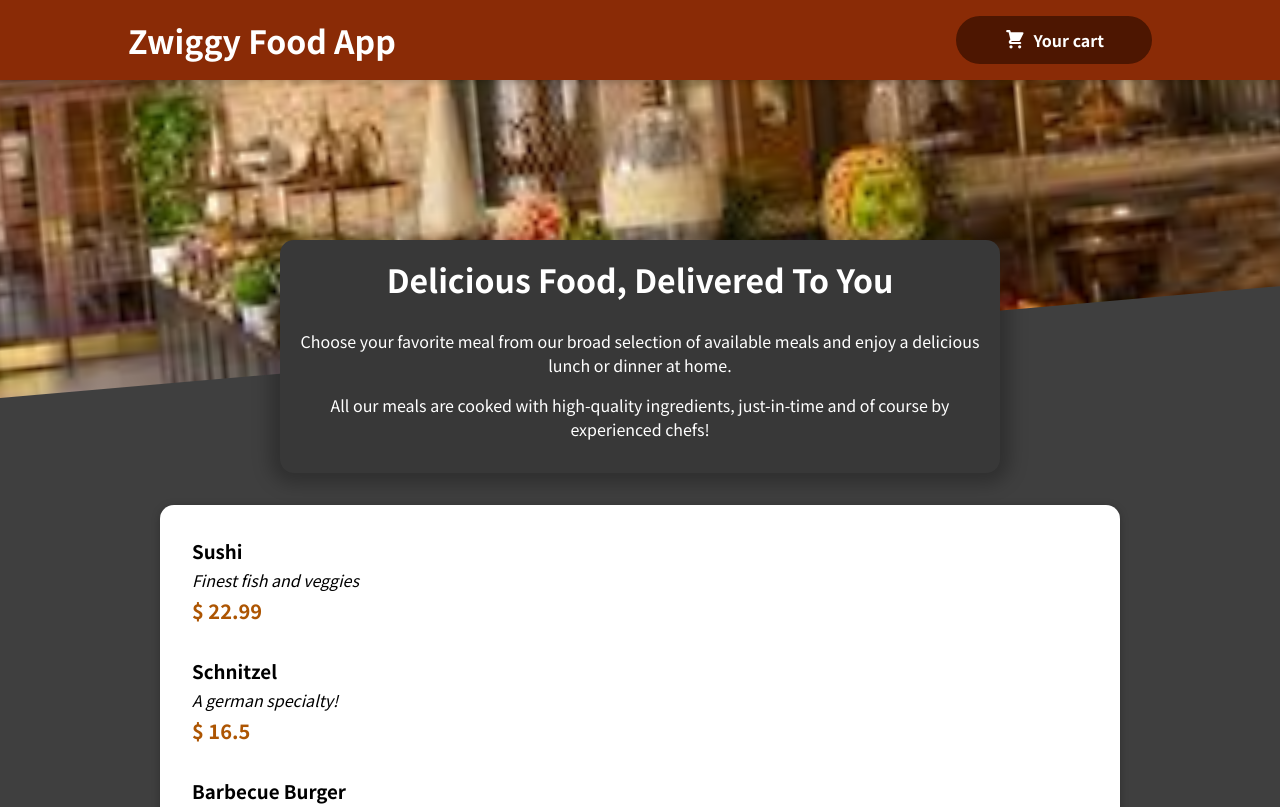
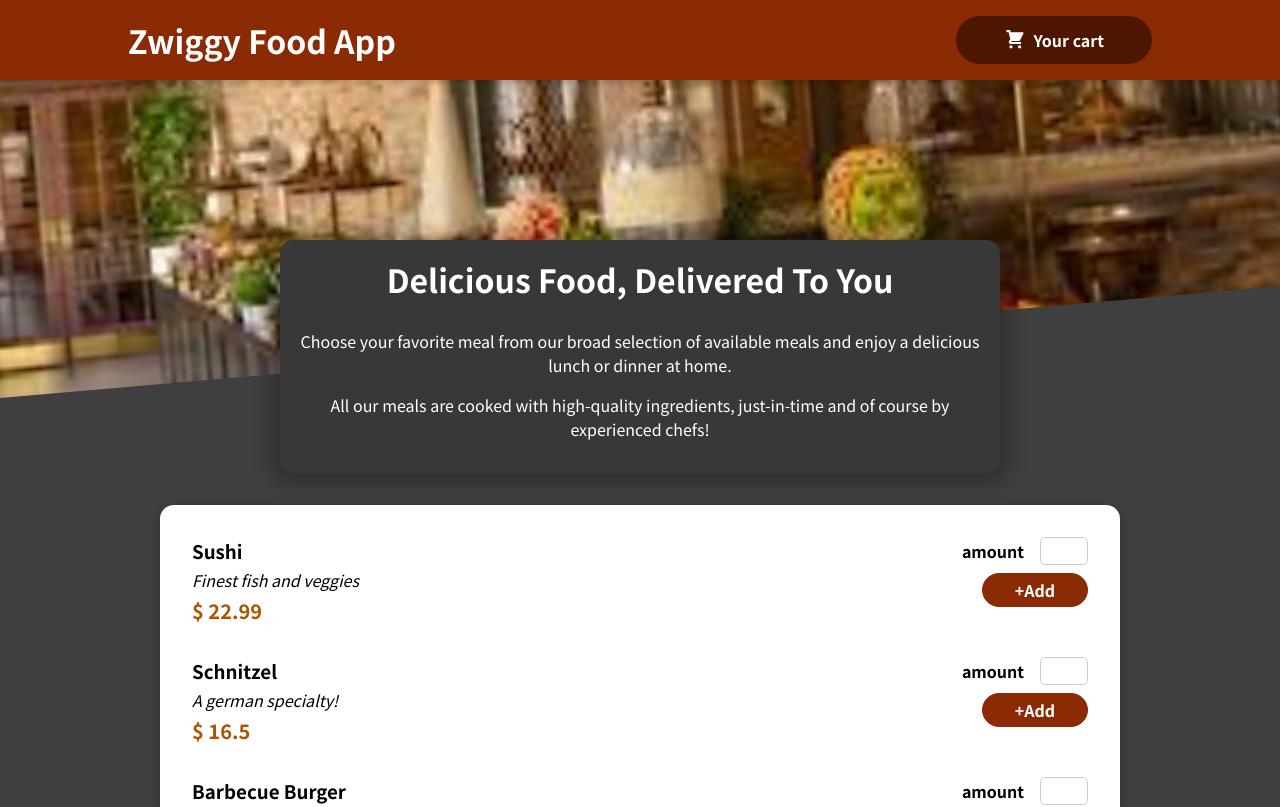
Before and after one commit to ayasha2001/zwiggy-react, a React (Create React App) app: page / in a window 1280 px wide. Shown: the top 807 px of the page. Built offline with nearby package versions, Linux system fonts and the light colour scheme.

Commit message:
list item button design completed

```diff
--- a/src/components/meals/MealItem.js
+++ b/src/components/meals/MealItem.js
@@ -1,5 +1,6 @@
 import React from "react";
 import "./MealItem.css";
+import MealItemForm from "./MealItemForm";
 
 const MealItem = ({ meal }) => {
   const { name, description, price } = meal;
@@ -11,6 +12,9 @@ const MealItem = ({ meal }) => {
           <div className="description">{description}</div>
           <div className="price">{`$ ${price}`}</div>
         </div>
+        <div>
+            <MealItemForm/>
+        </div>
       </div>
     </>
   );
--- /dev/null
+++ b/src/components/meals/MealItemForm.css
@@ -0,0 +1,38 @@
+.form {
+  text-align: right;
+}
+
+.btn {
+  font: inherit;
+  cursor: pointer;
+  background-color: #8a2b06;
+  border: 1px solid #8a2b06;
+  color: white;
+  padding: 0.25rem 2rem;
+  border-radius: 20px;
+  font-weight: bold;
+}
+
+.btn:hover,
+.btn:active {
+  background-color: #641e03;
+  border-color: #641e03;
+}
+.input {
+    display: flex;
+    align-items: center;
+    margin-bottom: 0.5rem;
+  }
+
+  .input label {
+    font-weight: bold;
+    margin-right: 1rem;
+  }
+
+  .input input {
+    width: 3rem;
+    border-radius: 5px;
+    border: 1px solid #ccc;
+    font: inherit;
+    padding-left: 0.5rem;
+  }
--- /dev/null
+++ b/src/components/meals/MealItemForm.js
@@ -0,0 +1,20 @@
+import React from "react";
+import "./MealItemForm.css"
+
+const MealItemForm = () => {
+  return (
+    <>
+      <div>
+        <form className="form">
+          <div className="input">
+            <label>amount </label>
+            <input type="number" />
+          </div>
+          <button className="btn" type="submit">+Add</button>
+        </form>
+      </div>
+    </>
+  );
+};
+
+export default MealItemForm;
```
